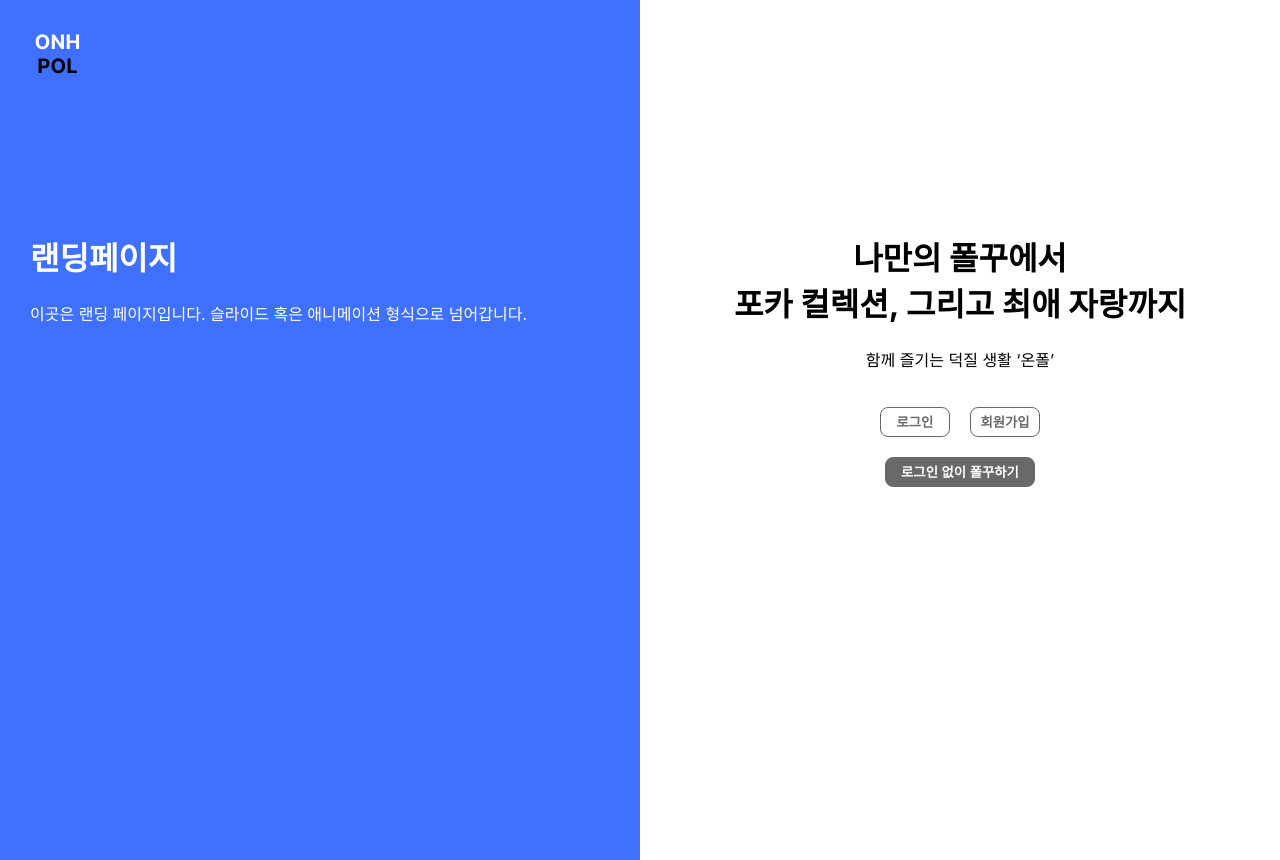
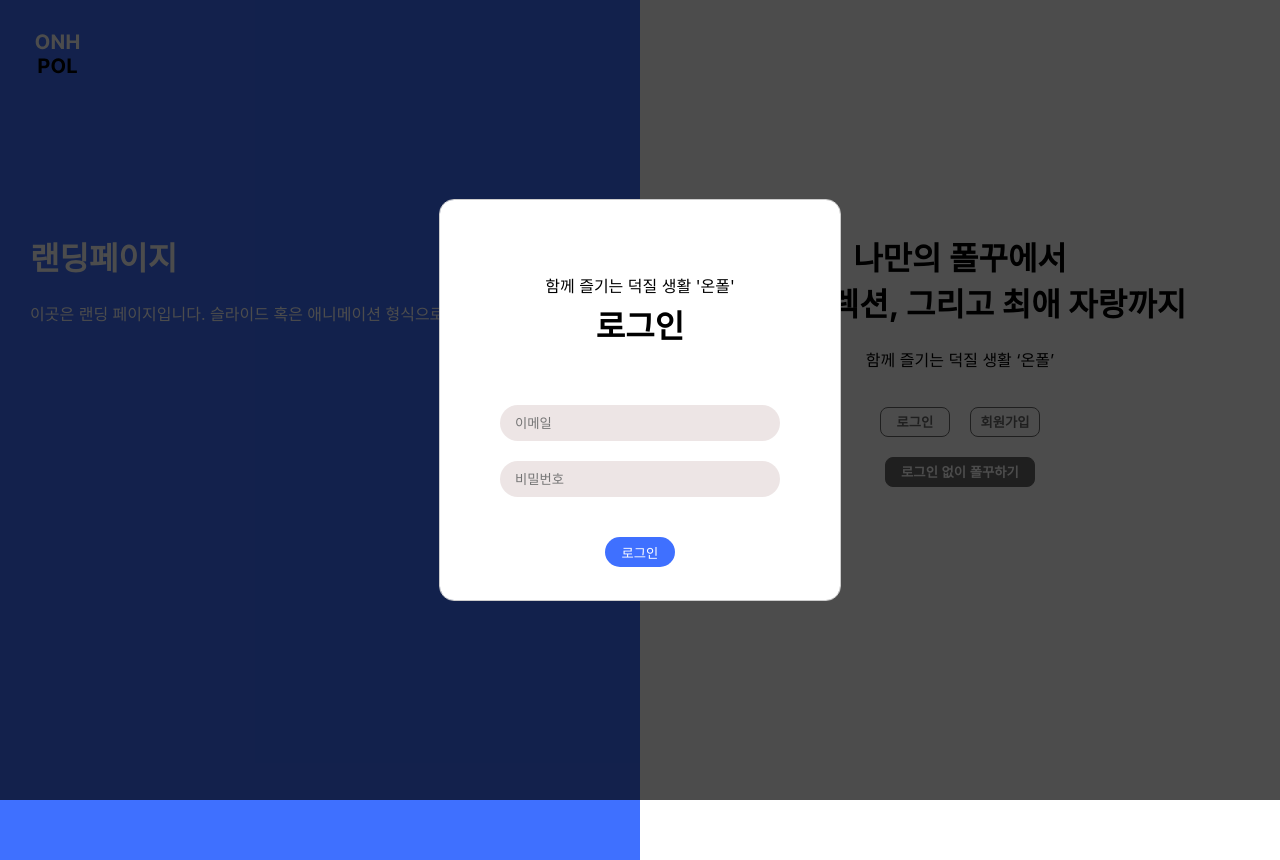
Before and after one commit to OASIS-YOP/23-2-YOP-Client, a React (Create React App) app: page / in a window 1280 px wide. Both pictures are taken after a click on the button "로그인". Built offline with nearby package versions, Linux system fonts and the light colour scheme.

Commit message:
feat:로그인모달 ui 완성 #1

```diff
--- a/package.json
+++ b/package.json
@@ -8,6 +8,7 @@
     "@testing-library/user-event": "^13.5.0",
     "react": "^18.2.0",
     "react-dom": "^18.2.0",
+    "react-modal": "^3.16.1",
     "react-router-dom": "^6.16.0",
     "react-scripts": "5.0.1",
     "styled-components": "^6.0.8",
--- /dev/null
+++ b/src/components/LoginModal/Login.style.js
@@ -0,0 +1,46 @@
+import styled from 'styled-components';
+
+export const Wrapper = styled.div`
+  width: 100%;
+  height: 100%;
+  padding: 30px;
+`;
+
+export const TextContainer = styled.div`
+  width: 100%;
+  height: 15vh;
+  padding-top: 10px;
+  text-align: center;
+  line-height: 20px;
+`;
+
+export const ContentContainer = styled.div`
+  width: 100%;
+  height: 30vh;
+  margin-top: 15px;
+  text-align: center;
+`;
+
+export const Input = styled.input`
+  width: 250px;
+  height: 30px;
+  margin: 10px 0;
+  padding: 3px 15px;
+  border: none;
+  border-radius: 70px;
+  background-color: #ede5e5;
+`;
+
+export const Button = styled.button`
+  width: 70px;
+  height: 30px;
+  background-color: #3f70ff;
+  margin-top: 30px;
+  border: none;
+  border-radius: 40px;
+  color: white;
+  &:hover {
+    cursor: pointer;
+    filter: brightness(80%);
+  }
+`;
--- /dev/null
+++ b/src/components/LoginModal/index.jsx
@@ -0,0 +1,39 @@
+import * as s from './Login.style.js';
+
+export const Login = () => {
+  return (
+    <s.Wrapper>
+      <s.TextContainer>
+        <p>함께 즐기는 덕질 생활 '온폴'</p>
+        <h1>로그인</h1>
+      </s.TextContainer>
+
+      <s.ContentContainer>
+        <form type='submit' method='post' action='' id='login-form'>
+          <s.Input
+            type='text'
+            id='email'
+            name='email'
+            placeholder='이메일'
+            className='input-id'
+            // onKeyDown={}
+            // value={}
+            // onChange={}
+          />
+          <s.Input
+            type='password'
+            id='password'
+            name='password'
+            placeholder='비밀번호'
+            className='input-pw'
+            // autoComplete={}
+            // onKeyDown={}
+            // value={}
+            // onChange={}
+          />
+        </form>
+        <s.Button>로그인</s.Button>
+      </s.ContentContainer>
+    </s.Wrapper>
+  );
+};
--- a/src/pages/LandingPage/index.jsx
+++ b/src/pages/LandingPage/index.jsx
@@ -1,8 +1,42 @@
 import React from 'react';
+import { useState } from 'react';
 import * as s from './style';
+import Modal from 'react-modal';
 import Logo from '../../assets/logo.svg';
+import { Login } from '../../components/LoginModal';
 
 const LandingPage = () => {
+  const [isClickedLogin, setIsClickedLogin] = useState(false);
+
+  const onClickLogin = () => {
+    setIsClickedLogin((prev) => !prev);
+  };
+  // 모달 스타일
+  const LoginModalStyle = {
+    overlay: {
+      position: 'fixed',
+      top: 0,
+      left: 0,
+      right: 0,
+      bottom: 0,
+      backgroundColor: 'rgba(0,0,0, 0.7)',
+      zIndex: 10,
+    },
+    content: {
+      display: 'flex',
+      justifyContent: 'center',
+      background: 'white',
+      overflow: 'auto',
+      width: '360px',
+      height: '360px',
+      margin: 'auto auto',
+      WebkitOverflowScrolling: 'touch',
+      borderRadius: '15px',
+      outline: 'none',
+      zIndex: 10,
+    },
+  };
+
   return (
     <s.Wrapper>
       <s.LeftContainer>
@@ -32,7 +66,15 @@ const LandingPage = () => {
             </h1>
             <p>함께 즐기는 덕질 생활 ‘온폴’</p>
             <s.ButtonContainer>
-              <s.Button>로그인</s.Button>
+              <s.Button onClick={onClickLogin}>로그인</s.Button>
+              <Modal
+                isOpen={isClickedLogin}
+                style={LoginModalStyle}
+                onRequestClose={onClickLogin} // 오버레이나 esc를 누르면 핸들러 동작
+                ariaHideApp={false}
+              >
+                <Login />
+              </Modal>
               <s.Button>회원가입</s.Button>
               <s.Button
                 style={{
--- a/src/pages/LandingPage/style.js
+++ b/src/pages/LandingPage/style.js
@@ -67,4 +67,7 @@ export const Button = styled.button`
   background-color: white;
   color: #696969;
   font-weight: 600;
+  &:hover {
+    cursor: pointer;
+  }
 `;
```
Also changed, not shown: 1 other file (tests, documents, lock files or other folders).
